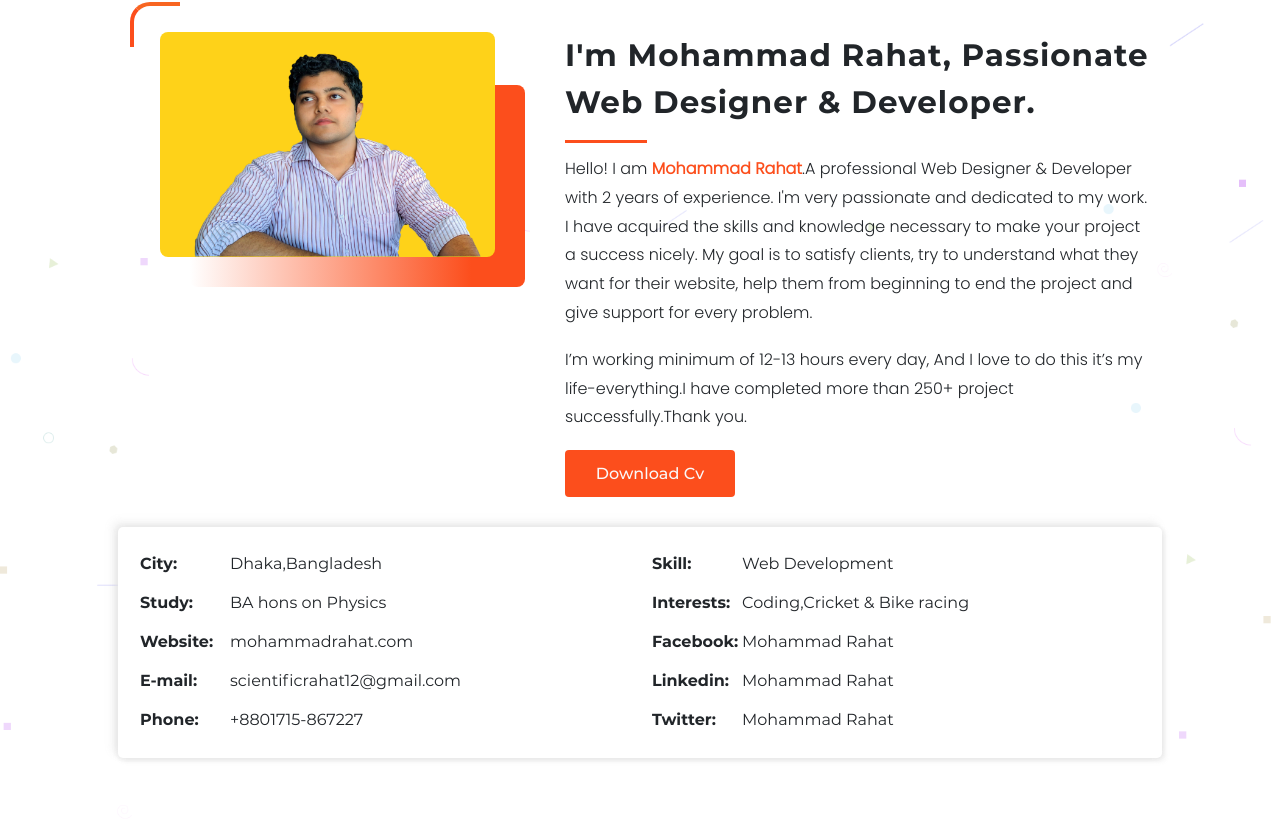
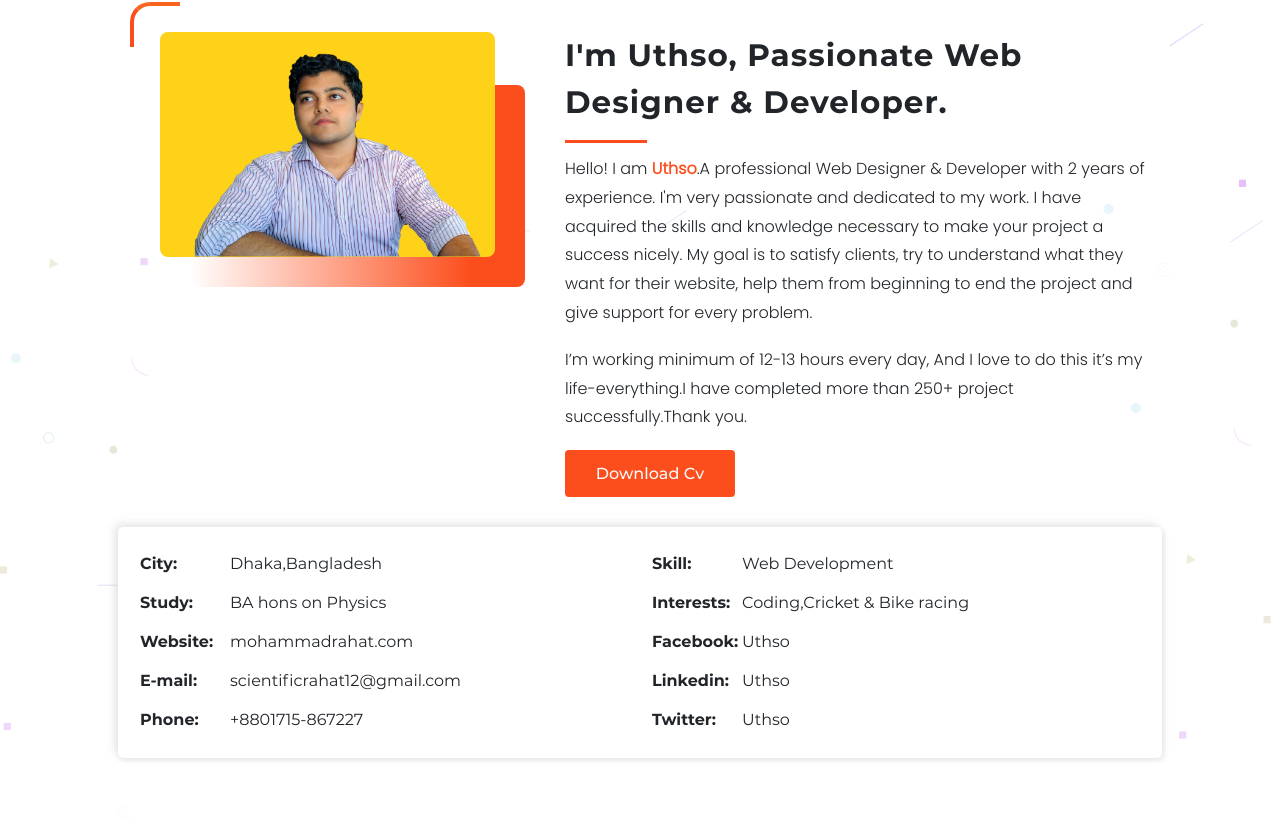
Before and after one commit to TanvirUthsho/Portfolio-1, a plain HTML site: page index.html in a window 1280 px wide. Shown: the part 903-1740 px from the top of the page. Drawn offline with nearby package versions, Linux system fonts and the light colour scheme.

Commit message:
first commit

```diff
--- a/index.html
+++ b/index.html
@@ -5,10 +5,10 @@
     <meta charset="UTF-8">
     <meta http-equiv="X-UA-Compatible" content="IE=edge">
     <meta name="viewport" content="width=device-width, initial-scale=1.0">
-    <meta name="mohammad rahat" content="mohammad rahat">
-    <meta name="title" content="Mohammad Rahat | Full stack web developer">
-    <meta name="description" content="Hello!I am  Mohammad Rahat. A professional Web Designer & Developer with 2 years of experience. I'm very passionate and dedicated to my work.">
-    <meta name="keywords" content="mohammad rahat, rahat,m.rahat, designer,developer,full stack web developer,front-end developer,back-end developer,creator,wordpress expart,freelancer,rahat portfolio,rahat service,rahat freelancer">
+    <meta name="Uthso" content="Uthso">
+    <meta name="title" content="Uthso | Full stack web developer">
+    <meta name="description" content="Hello!I am  Uthso. A professional Web Designer & Developer with 2 years of experience. I'm very passionate and dedicated to my work.">
+    <meta name="keywords" content="Uthso, rahat,m.rahat, designer,developer,full stack web developer,front-end developer,back-end developer,creator,wordpress expart,freelancer,rahat portfolio,rahat service,rahat freelancer">
     <meta name="robots" content="index, follow">
     <meta http-equiv="Content-Type" content="text/html; charset=utf-8">
     <meta name="language" content="English">
@@ -17,7 +17,7 @@
     />
     <link rel="stylesheet" href="./fonts/fontawesome/all.css">
     <!-- ================favicon link=================== -->
-    <link rel="shortcut icon" href="./images/favicon.jpg" type="image/x-icon">
+    <link rel="shortcut icon" href="./images/favicon.png" type="image/x-icon">
     <!-- ==================css links here=================== -->
     <link rel="stylesheet" href="./vendor/wow_js/animate.min.css">
     <link rel="stylesheet" href="./vendor/aos/aos.css">
@@ -29,7 +29,7 @@
     <link rel="stylesheet" href="./css/style.css">
     <link rel="stylesheet" href="./css/media.css">
 
-    <title>Mohammad Rahat | Professional Full Stack Web Developer</title>
+    <title>Uthso | Professional Full Stack Web Developer</title>
 </head>
 
 <body>
@@ -49,8 +49,8 @@
             <nav class="navbar navbar-expand-lg navbar-light">
                 <div class="container">
                     <a class="navbar-brand my_logo" href="index.html">
-				<img class="white-logo" src="./images/logo_white.png" alt="mohammad rahat">
-				<img class="black-logo" src="./images/logo_black.png" alt="mohammad rahat">
+				<img class="white-logo" src="./images/logo_white.png" alt="Uthso">
+				<img class="black-logo" src="./images/logo_black.png" alt="Uthso">
 			  </a>
                     <button class="navbar-toggler" type="button" data-toggle="collapse" data-target="#navbarSupportedContent" aria-controls="navbarSupportedContent" aria-expanded="false" aria-label="Toggle navigation">
 				<span class="icon-bar"></span>
@@ -159,14 +159,14 @@
             <div class="row mt-3 sm-about-mt">
                 <div class="col-lg-5 col-md-5">
                     <div class="about-image" data-aos="zoom-in">
-                        <img class="img-fluid button" src="./images/uthso.png" alt="mohammad rahat">
+                        <img class="img-fluid button" src="./images/uthso.png" alt="Uthso">
                     </div>
                 </div>
                 <div class="col-lg-7 col-md-7">
                     <div class="about-info">
 
-                        <h3 class=" d-lg-block d-md-none" data-aos="fade-up">I'm Mohammad Rahat, Passionate Web Designer &amp; Developer.</h3>
-                        <p class="user-select-none" data-aos="fade-up">Hello! I am <b>Mohammad Rahat</b>.A professional Web Designer &amp; Developer with 2 years of experience. I'm very passionate and dedicated to my work. I have acquired the skills and knowledge necessary to make your project a success
+                        <h3 class=" d-lg-block d-md-none" data-aos="fade-up">I'm Uthso, Passionate Web Designer &amp; Developer.</h3>
+                        <p class="user-select-none" data-aos="fade-up">Hello! I am <b>Uthso</b>.A professional Web Designer &amp; Developer with 2 years of experience. I'm very passionate and dedicated to my work. I have acquired the skills and knowledge necessary to make your project a success
                             nicely. My goal is to satisfy clients, try to understand what they want for their website, help them from beginning to end the project and give support for every problem.</p>
                         <p class="user-select-none" data-aos="fade-up">I’m working minimum of 12-13 hours every day, And I love to do this it’s my life-everything.I have completed more than 250+ project successfully.Thank you.</p>
                         <div class="btn effect01" data-aos="fade-up"><span>Download Cv</span></div>
@@ -210,13 +210,13 @@
                                 </li>
 
                                 <li>
-                                    <span><label>Facebook:</label><a target="_blank" href="www.facebook.com/developerrahat">Mohammad Rahat</a></span>
+                                    <span><label>Facebook:</label><a target="_blank" href="www.facebook.com/developerrahat">Uthso</a></span>
                                 </li>
                                 <li>
-                                    <span><label>Linkedin:</label><a target="_blank" href="https://www.linkedin.com/in/mohammadrahat/">Mohammad Rahat</a></span>
+                                    <span><label>Linkedin:</label><a target="_blank" href="https://www.linkedin.com/in/mohammadrahat/">Uthso</a></span>
                                 </li>
                                 <li>
-                                    <span><label>Twitter:</label><a target="_blank" href="https://twitter.com/developerrahat1">Mohammad Rahat</a></span>
+                                    <span><label>Twitter:</label><a target="_blank" href="https://twitter.com/developerrahat1">Uthso</a></span>
                                 </li>
                             </ul>
                         </div>
@@ -250,7 +250,7 @@
                 <div class="col-lg-4 col-md-6">
                     <div class="service" data-aos="fade-up">
                         <div class="service-icon">
-                            <img src="./images/web_design.svg" alt="mohammad rahat">
+                            <img src="./images/web_design.svg" alt="Uthso">
                         </div>
                         <h4>Web Design</h4>
                         <p>I try to my best to do clean and services related awesome design for the website.A nice design can improve your business.</p>
@@ -260,7 +260,7 @@
                 <div class="col-lg-4 col-md-6">
                     <div class="service" data-aos="fade-up">
                         <div class="service-icon">
-                            <img src="./images/development.svg" alt="mohammad rahat">
+                            <img src="./images/development.svg" alt="Uthso">
                         </div>
                         <h4>Web Development</h4>
                         <p>After completing front-end design process, I can develop a dynamic website for your business with Php & Mysql.</p>
@@ -270,7 +270,7 @@
                 <div class="col-lg-4 col-md-6">
                     <div class="service" data-aos="fade-up">
                         <div class="service-icon">
-                            <img src="./images/wordpress1.svg" alt="mohammad rahat">
+                            <img src="./images/wordpress1.svg" alt="Uthso">
                         </div>
                         <h4>Wordpress</h4>
                         <p>I can create any type of website for your business, portfolio, company, e-commerce store, blog etc by using wordpress.</p>
@@ -280,7 +280,7 @@
                 <div class="col-lg-4 col-md-6">
                     <div class="service" data-aos="fade-up">
                         <div class="service-icon">
-                            <img src="./images/email.svg" alt="mohammad rahat">
+                            <img src="./images/email.svg" alt="Uthso">
                         </div>
                         <h4>Email-Template</h4>
                         <p>Email template is most popular marketing tools for incress your business.I can create email template for your marketing.</p>
@@ -290,7 +290,7 @@
                 <div class="col-lg-4 col-md-6">
                     <div class="service" data-aos="fade-up">
                         <div class="service-icon">
-                            <img src="./images/landing_page.svg" alt="mohammad rahat">
+                            <img src="./images/landing_page.svg" alt="Uthso">
                         </div>
                         <h4>Landing Page</h4>
                         <p>I can also build landing pages using html, css, bootstrap, javascript and jquery.It helps to every person for their branding.</p>
@@ -300,7 +300,7 @@
                 <div class="col-lg-4 col-md-6">
                     <div class="service" data-aos="fade-up">
                         <div class="service-icon">
-                            <img src="./images/bug_fixing.svg" alt="mohammad rahat">
+                            <img src="./images/bug_fixing.svg" alt="Uthso">
                         </div>
                         <h4>Bug Fixes</h4>
                         <p>Bugs is a common problem for every website.Don’t worry about bugs & problems.I can fix any type of problems.</p>
@@ -333,7 +333,7 @@
                 <div class="col-lg-6 col-md-6">
                     <div class="skill-items">
                         <div class="skill-icon">
-                            <img src="./images/personal_skill.svg" alt="mohammad rahat">
+                            <img src="./images/personal_skill.svg" alt="Uthso">
                         </div>
                         <h3 class="skill-head">Personal Skills</h3>
                         <div class="progressbar-item">
@@ -385,7 +385,7 @@
                 <div class="col-lg-6 col-md-6">
                     <div class="skill-items">
                         <div class="skill-icon">
-                            <img src="./images/profesional_skill.svg" alt="mohammad rahat">
+                            <img src="./images/profesional_skill.svg" alt="Uthso">
                         </div>
                         <h3 class="skill-head">Professional Skills</h3>
                         <div class="progressbar-item">
@@ -483,7 +483,7 @@
                         <div class="col-lg-4 col-md-6 col-sm-6 mix col-fix">
                             <div class="portfolio-single wow fadeInUp">
                                 <div class="portfolio-head">
-                                    <img src="./images/portfolio-img/portfolio13.png" alt="mohammad rahat" />
+                                    <img src="./images/portfolio-img/portfolio13.png" alt="Uthso" />
                                 </div>
                                 <div class="portfolio-hover">
                                     <h4><span>Web Design</span><a href="#">BD Travel</a></h4>
@@ -500,7 +500,7 @@
                         <div class="col-lg-4 col-md-6 col-sm-6 mix design col-fix">
                             <div class="portfolio-single wow fadeInUp">
                                 <div class="portfolio-head">
-                                    <img src="./images/portfolio-img/portfolio2.png" alt="mohammad rahat" />
+                                    <img src="./images/portfolio-img/portfolio2.png" alt="Uthso" />
                                 </div>
                                 <div class="portfolio-hover ">
                                     <h4><span>Web Design</span><a href="#">Finix</a></h4>
@@ -517,7 +517,7 @@
                         <div class="col-lg-4 col-md-6 col-sm-6 mix design col-fix">
                             <div class="portfolio-single wow fadeInUp">
                                 <div class="portfolio-head">
-                                    <img src="./images/portfolio-img/portfolio3.png" alt="mohammad rahat" />
+                                    <img src="./images/portfolio-img/portfolio3.png" alt="Uthso" />
                                 </div>
                                 <div class="portfolio-hover ">
                                     <h4><span>Web Design</span><a href="#">Royal King</a></h4>
@@ -534,7 +534,7 @@
                         <div class="col-lg-4 col-md-6 col-sm-6 mix design col-fix">
                             <div class="portfolio-single wow fadeInUp">
                                 <div class="portfolio-head">
-                                    <img src="./images/portfolio-img/portfolio4.png" alt="mohammad rahat" />
+                                    <img src="./images/portfolio-img/portfolio4.png" alt="Uthso" />
                                 </div>
                                 <div class="portfolio-hover ">
                                     <h4><span>Web Design</span><a href="#">Portpro</a></h4>
@@ -551,7 +551,7 @@
                         <div class="col-lg-4 col-md-6 col-sm-6 mix ecommerce col-fix">
                             <div class="portfolio-single wow fadeInUp">
                                 <div class="portfolio-head">
-                                    <img src="./images/portfolio-img/portfolio5.jpg" alt="mohammad rahat" />
+                                    <img src="./images/portfolio-img/portfolio5.jpg" alt="Uthso" />
                                 </div>
                                 <div class="portfolio-hover ">
                                     <h4><span>Web Design</span><a href="#">Maxon</a></h4>
@@ -568,7 +568,7 @@
                         <div class="col-lg-4 col-md-6 col-sm-6 mix design col-fix">
                             <div class="portfolio-single wow fadeInUp">
                                 <div class="portfolio-head">
-                                    <img src="./images/portfolio-img/portfolio6.png" alt="mohammad rahat" />
+                                    <img src="./images/portfolio-img/portfolio6.png" alt="Uthso" />
                                 </div>
                                 <div class="portfolio-hover ">
                                     <h4><span>Web Design</span><a href="#">BBQ</a></h4>
@@ -585,7 +585,7 @@
                         <div class="col-lg-4 col-md-6 col-sm-6 mix wordpress col-fix">
                             <div class="portfolio-single wow fadeInUp">
                                 <div class="portfolio-head">
-                                    <img src="./images/portfolio-img/portfolio7.png" alt="mohammad rahat" />
+                                    <img src="./images/portfolio-img/portfolio7.png" alt="Uthso" />
                                 </div>
                                 <div class="portfolio-hover ">
                                     <h4><span>Web Design</span><a href="#">Applap</a></h4>
@@ -602,7 +602,7 @@
                         <div class="col-lg-4 col-md-6 col-sm-6 mix design col-fix">
                             <div class="portfolio-single wow fadeInUp">
                                 <div class="portfolio-head">
-                                    <img src="./images/portfolio-img/portfolio8.png" alt="mohammad rahat" />
+                                    <img src="./images/portfolio-img/portfolio8.png" alt="Uthso" />
                                 </div>
                                 <div class="portfolio-hover ">
                                     <h4><span>Web Design</span><a href="#">Hunt</a></h4>
@@ -619,7 +619,7 @@
                         <div class="col-lg-4 col-md-6 col-sm-6 mix ecommerce col-fix">
                             <div class="portfolio-single wow fadeInUp">
                                 <div class="portfolio-head">
-                                    <img src="./images/portfolio-img/portfolio9.png" alt="mohammad rahat" />
+                                    <img src="./images/portfolio-img/portfolio9.png" alt="Uthso" />
                                 </div>
                                 <div class="portfolio-hover ">
                                     <h4><span>Web Design</span><a href="#">Poul's Outfit</a></h4>
@@ -636,7 +636,7 @@
                         <div class="col-lg-4 col-md-6 col-sm-6 mix ecommerce col-fix">
                             <div class="portfolio-single wow fadeInUp">
                                 <div class="portfolio-head">
-                                    <img src="./images/portfolio-img/portfolio10.png" alt="mohammad rahat" />
+                                    <img src="./images/portfolio-img/portfolio10.png" alt="Uthso" />
                                 </div>
                                 <div class="portfolio-hover ">
                                     <h4><span>Web Design</span><a href="#">Figman</a></h4>
@@ -653,7 +653,7 @@
                         <div class="col-lg-4 col-md-6 col-sm-6 mix email col-fix">
                             <div class="portfolio-single wow fadeInUp">
                                 <div class="portfolio-head">
-                                    <img src="./images/portfolio-img/portfolio11.png" alt="mohammad rahat" />
+                                    <img src="./images/portfolio-img/portfolio11.png" alt="Uthso" />
                                 </div>
                                 <div class="portfolio-hover ">
                                     <h4><span>Web Design</span><a href="#">Email-template</a></h4>
@@ -670,7 +670,7 @@
                         <div class="col-lg-4 col-md-6 col-sm-6 mix email col-fix">
                             <div class="portfolio-single wow fadeInUp">
                                 <div class="portfolio-head">
-                                    <img src="./images/portfolio-img/portfolio12.png" alt="mohammad rahat" />
+                                    <img src="./images/portfolio-img/portfolio12.png" alt="Uthso" />
                                 </div>
                                 <div class="portfolio-hover ">
                                     <h4><span>Web Design</span><a href="#">Email-template</a></h4>
@@ -825,7 +825,7 @@
                     <!-- T item one-->
                     <div class="testimonial-item">
                         <div class="client-pic">
-                            <img class="img-fluid" src="images/testimonial1.webp" alt="mohammad rahat">
+                            <img class="img-fluid" src="images/testimonial1.webp" alt="Uthso">
                         </div>
                         <div class="client-details">
                             <h6>Faysal Hamid Hemel</h6>
@@ -833,14 +833,14 @@
                         </div>
                         <div class="clearfix"></div>
                         <div class="description">
-                            <p>I am Mohammad Rahat's Mentor. I'm honestly saying he's a good web design & developer. I gave him a train up and the best student in my batch.I always wishes you all the best.</p>
+                            <p>I am Uthso's Mentor. I'm honestly saying he's a good web design & developer. I gave him a train up and the best student in my batch.I always wishes you all the best.</p>
                         </div>
                     </div>
                     <!-- T item one-->
                     <!-- T item one-->
                     <div class="testimonial-item">
                         <div class="client-pic">
-                            <img class="img-fluid" src="images/testimonial4.jpg" alt="mohammad rahat">
+                            <img class="img-fluid" src="images/testimonial4.jpg" alt="Uthso">
                         </div>
                         <div class="client-details">
                             <h6>Jillur Rahman</h6>
@@ -848,14 +848,14 @@
                         </div>
                         <div class="clearfix"></div>
                         <div class="description">
-                            <p>I am Mohammad Rahat's Mentor.Honestly saying that A creative person is Mohammad Rahat.His programming knowladge very sharp and he doing every work very carefully.</p>
+                            <p>I am Uthso's Mentor.Honestly saying that A creative person is Uthso.His programming knowladge very sharp and he doing every work very carefully.</p>
                         </div>
                     </div>
                     <!-- T item one-->
                     <!-- T item one-->
                     <div class="testimonial-item">
                         <div class="client-pic">
-                            <img class="img-fluid" src="images/testimonial3.jpg" alt="mohammad rahat">
+                            <img class="img-fluid" src="images/testimonial3.jpg" alt="Uthso">
                         </div>
                         <div class="client-details">
                             <h6>Rahat Hossain</h6>
@@ -863,14 +863,14 @@
                         </div>
                         <div class="clearfix"></div>
                         <div class="description">
-                            <p>I'm glad to know Mohammad Rahat is really professional developer.I have satisfied to work with him.He is a creative person and his services diffrent others.I recomanded him.</p>
+                            <p>I'm glad to know Uthso is really professional developer.I have satisfied to work with him.He is a creative person and his services diffrent others.I recomanded him.</p>
                         </div>
                     </div>
                     <!-- T item one-->
                     <!-- T item one-->
                     <div class="testimonial-item">
                         <div class="client-pic">
-                            <img class="img-fluid" src="images/testimonial2.png" alt="mohammad rahat">
+                            <img class="img-fluid" src="images/testimonial2.png" alt="Uthso">
                         </div>
                         <div class="client-details">
                             <h6> Joe Paulian </h6>
@@ -878,7 +878,7 @@
                         </div>
                         <div class="clearfix"></div>
                         <div class="description">
-                            <p>Really Awesome to work with Mohammad Rahat.Good organized, easy to communicate with, responsive with next iterations good services.I recomanded him for you.Thanks</p>
+                            <p>Really Awesome to work with Uthso.Good organized, easy to communicate with, responsive with next iterations good services.I recomanded him for you.Thanks</p>
                         </div>
                     </div>
                     <!-- T item one-->
@@ -1011,7 +1011,7 @@
                     <div class="footer-text">
                         <div class="footerlogo">
                             <a href="index.html">
-									<img src="./images/logo_white.png" alt="mohammad rahat">
+									<img src="./images/logo_white.png" alt="Uthso">
 								</a>
                             <p>Obviously I'm a Full Stack Web Developer. Experienced with all stages of the development cycle for dynamic web projects.</p>
                         </div>
@@ -1037,7 +1037,7 @@
                                 <a target="_blank" href="https://www.linkedin.com/in/mohammadrahat/"><span><i class="fab fa-linkedin"></i></span></a>
                             </div>
                         </div>
-                        <p>&copy;Copyright 2021 All Right Reserved <span><i class="fas fa-heart"></i></span> by. <a href="https://mohammadrahat.com"> Mohammad Rahat</a></p>
+                        <p>&copy;Copyright 2021 All Right Reserved <span><i class="fas fa-heart"></i></span> by. <a href="https://mohammadrahat.com"> Uthso</a></p>
                     </div>
                 </div>
             </div>
```
Also changed, not shown: images/favicon.jpg (deleted), images/favicon.png (added), images/m.rahat.jpg (deleted).
